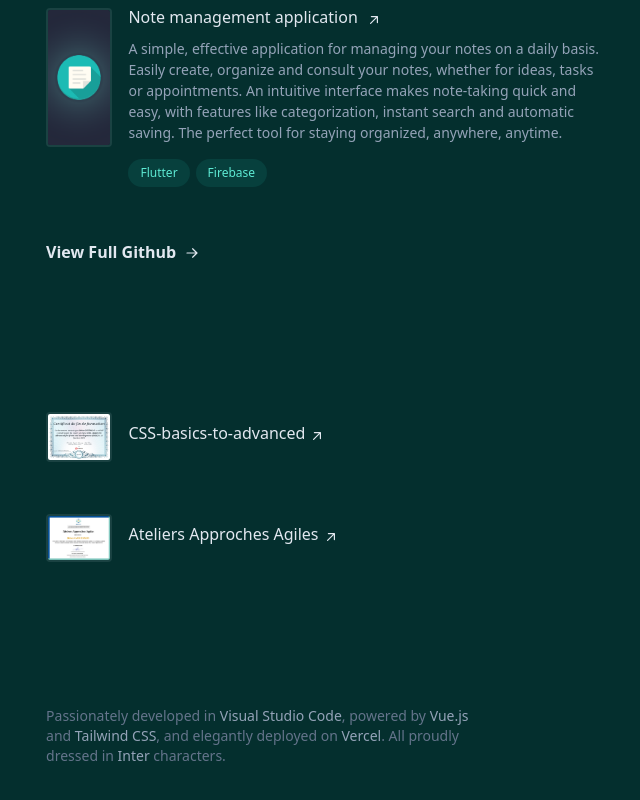
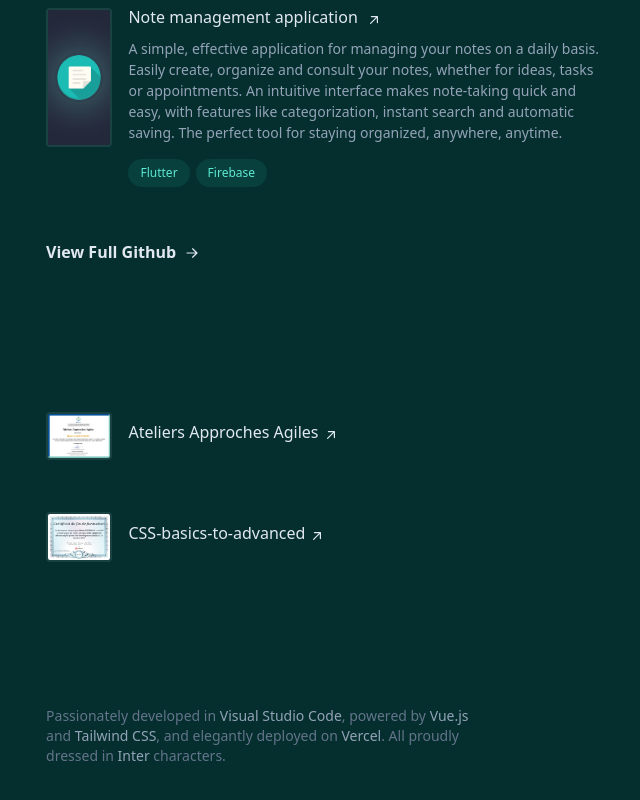
Before and after one commit to Harley755/portfolio-vuejs, a Vue app: page / in a window 1280 px wide. Shown: the part 3841-4641 px from the top of the page, without its empty margins (495-1135 px from the left). Built offline with nearby package versions, Linux system fonts and the light colour scheme.

Commit message:
Update CertificationComponent.vue

```diff
--- a/src/components/rigthSideComponents/CertificationComponent.vue
+++ b/src/components/rigthSideComponents/CertificationComponent.vue
@@ -4,14 +4,14 @@ export default {
     return {
       certifications: [
         {
+          image: '/3A_img.png',
+          title: 'Ateliers Approches Agiles',
+          link: '/3A.pdf',
+        },
+        {
           image: '/css-certificate.jpg',
           title: 'CSS-basics-to-advanced',
           link: 'https://www.udemy.com/certificate/UC-34488143-2993-4a67-8f85-006bc61fac52/',
-        },
-        {
-          image: '/3A_img.png',
-          title: 'Ateliers Approches Agiles',
-          link: '/3A.pdf',
         },
       ],
     };
```
